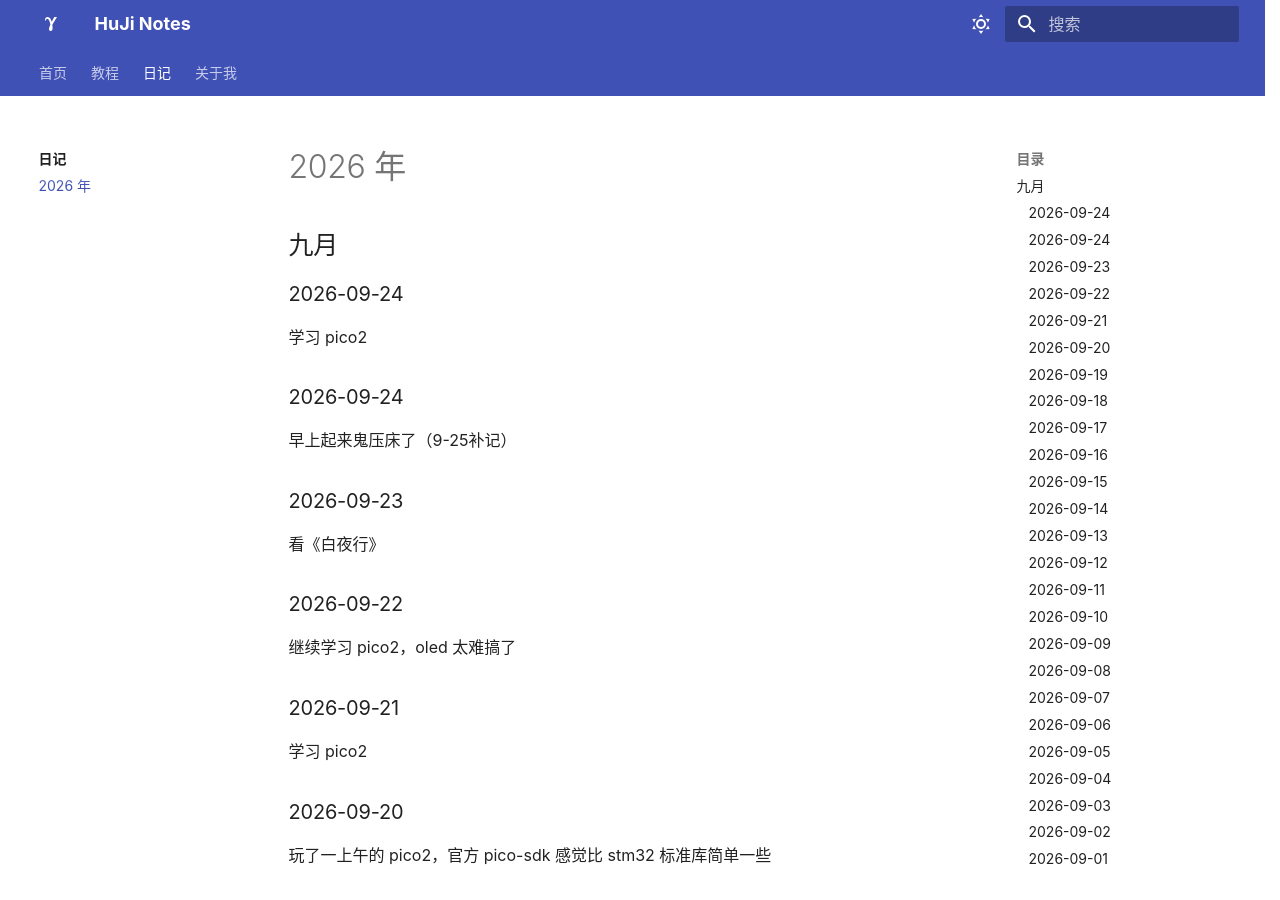
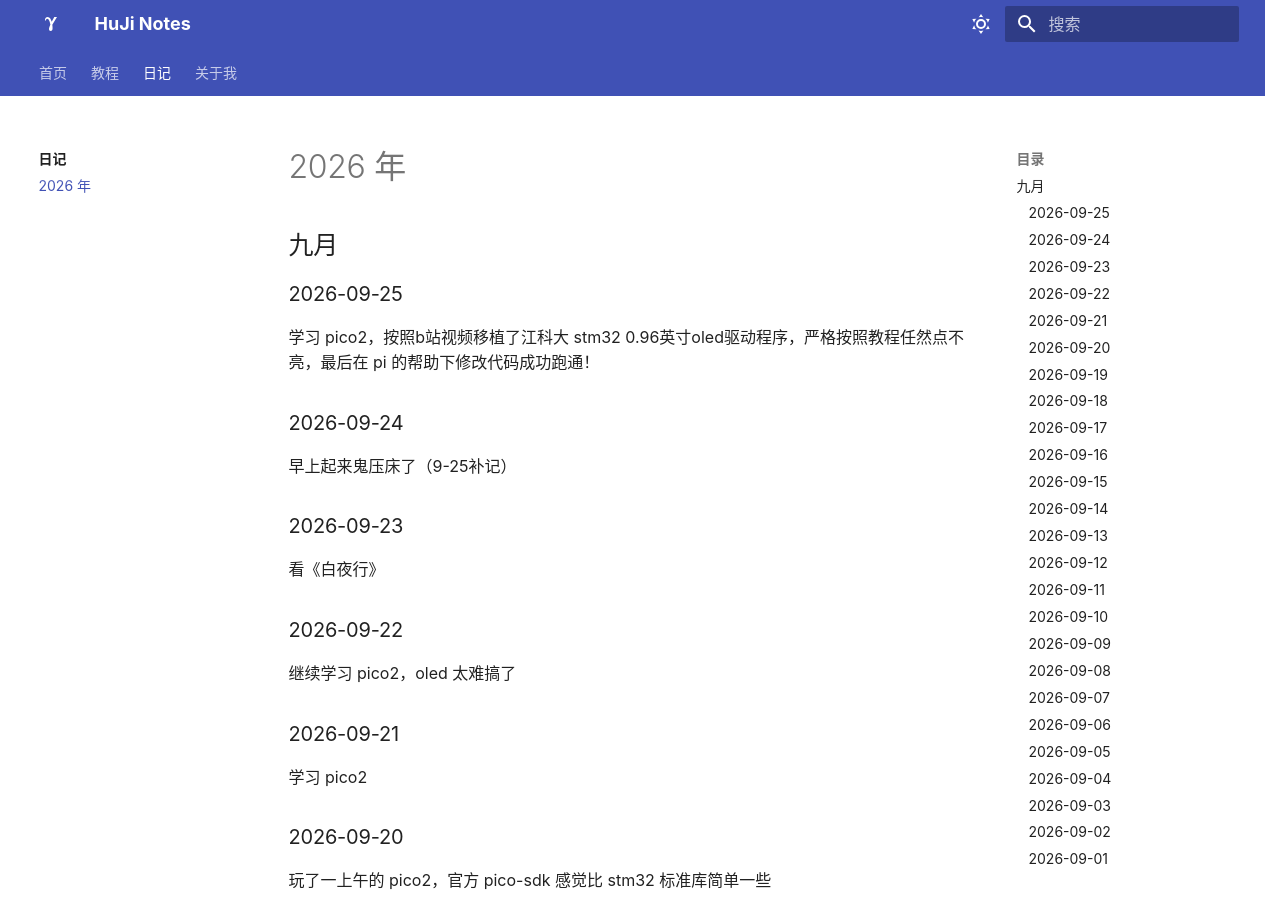
Before and after one commit to Hujiko02/Hujiko02.github.io, an MkDocs documentation site: the page built from docs/diary/2026.md, in a window 1280 px wide and 900 px high. Built offline with MkDocs 1.6.1 and Material for MkDocs 9.7.7, drawn with Linux system fonts in a browser that asks for light colours.

Commit message:
Auto update 2026-09-25 16:34:58

```diff
--- a/docs/diary/2026.md
+++ b/docs/diary/2026.md
@@ -2,9 +2,9 @@
 
 ## 九月
 
-### 2026-09-24
+### 2026-09-25
 
-学习 pico2
+学习 pico2，按照b站视频移植了江科大 stm32 0.96英寸oled驱动程序，严格按照教程任然点不亮，最后在 pi 的帮助下修改代码成功跑通！
 
 ### 2026-09-24
 
```
